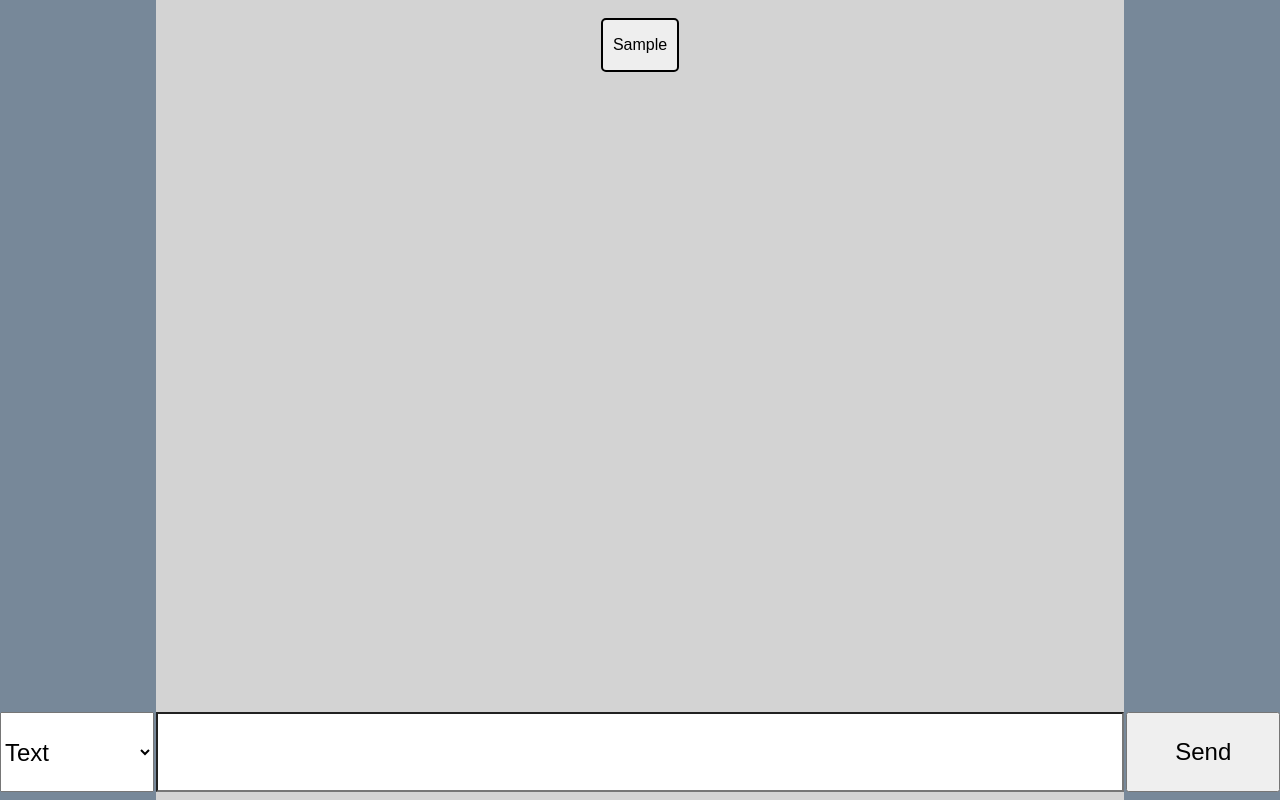
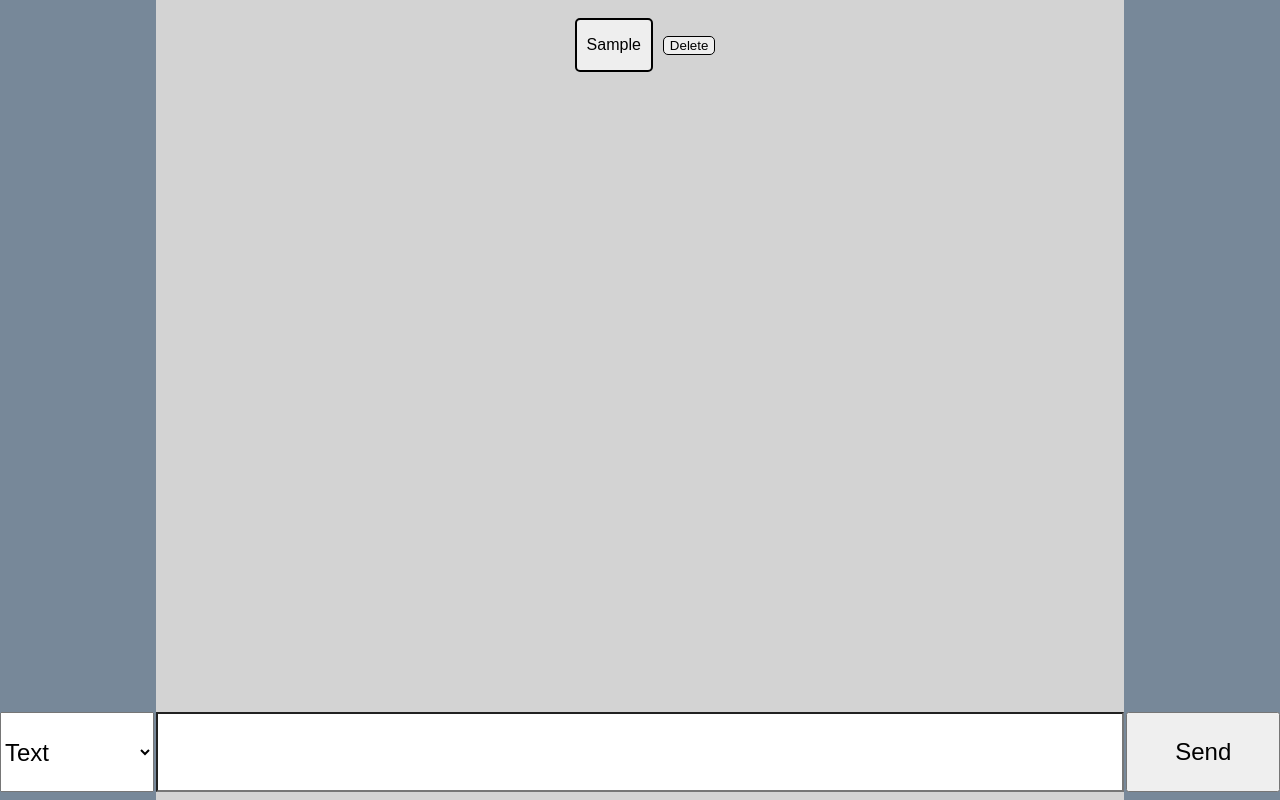
Before and after one commit to olivergn/texquick, a React (Vite) app: page / in a window 1280 px wide. Both pictures are taken after typing "Sample" into the empty fields and a click on the button "Send". Built offline with nearby package versions, Linux system fonts and the light colour scheme.

Commit message:
Add functional delete button

```diff
--- a/src/App.css
+++ b/src/App.css
@@ -76,10 +76,16 @@
   width: 75vw;
 }
 
-.note-item {
+.note-container {
+  display: flex;
+  flex-direction: row;
+  align-items: center;
+
   align-self: center;
   text-align: center;
+}
 
+.note-item {
   padding-left: 10px;
   padding-right: 10px;
   margin: 10px;
@@ -92,6 +98,13 @@
   background-color: #eeeeee;
 
   overflow-wrap: break-word;
+}
+
+.delete-button {
+  border: 1px solid black;
+  border-radius: 5px;
+
+  background-color: #eeeeee;
 }
 
 .toolbar {
--- a/src/App.jsx
+++ b/src/App.jsx
@@ -37,6 +37,11 @@ function App() {
     setInput("");
   }
 
+  function handleDelete(index) {
+    const newElements = elements.filter((_, i) => (i != index));
+    setElements(newElements);
+  }
+
   function renderNote(el, i) {
     let content;
 
@@ -58,8 +63,11 @@ function App() {
     }
 
     return (
-      <div key={i} className='note-item'>
-        {content}
+      <div key={i} className='note-container'>
+        <div className='note-item'>
+          {content}
+        </div>
+        <button className='delete-button' onClick={() => handleDelete(i)}>Delete</button>
       </div>
     )
   }
```
